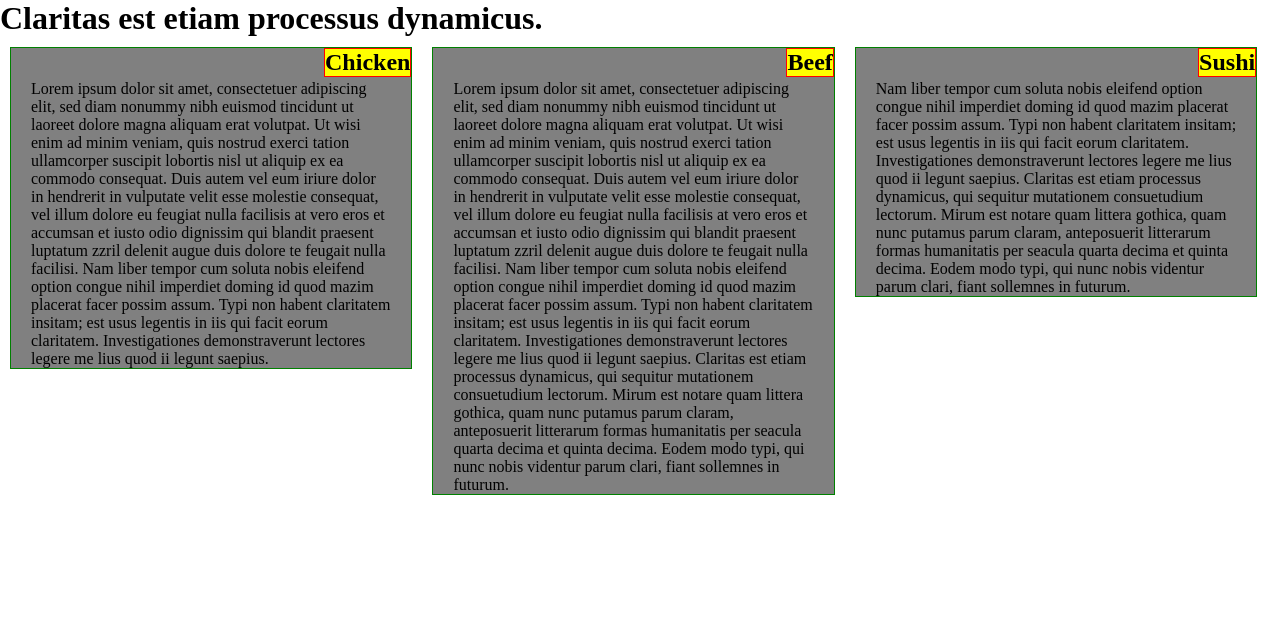
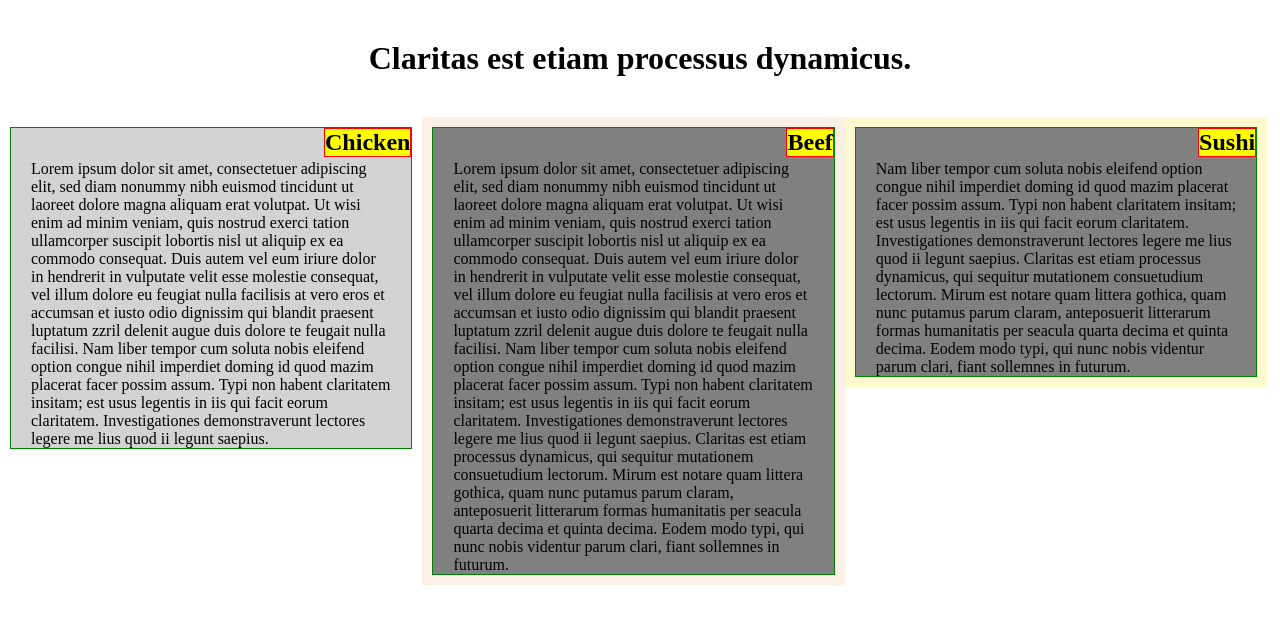
Before and after one commit to OscarPuga/htmlcss, a plain HTML site: page solution/index.html in a window 1280 px wide. Drawn offline with Linux system fonts and the light colour scheme.

Commit message:
center top text

```diff
--- a/solution/css/stylesheet.css
+++ b/solution/css/stylesheet.css
@@ -3,6 +3,10 @@
     margin: 0px;
 }
 
+.top {
+    text-align: center;
+    margin: 40px;
+}
 
 .row {
     width: 100%;
@@ -29,6 +33,19 @@
     border: 1px solid green;
     background: grey;
 }
+
+#one {
+    background: #d3d3d3;
+}
+
+#two {
+    background: #FAF0E6;
+}
+
+#three {
+    background: #FFFACD;
+}
+
 
 /* phone */
 @media (max-width: 767px) {
--- a/solution/index.html
+++ b/solution/index.html
@@ -7,12 +7,12 @@
     <link rel="stylesheet" href="css/stylesheet.css" type="text/css" />
 </head>
 <body>
-    <h1>
+    <h1 class="top">
         Claritas est etiam processus dynamicus.
     </h1>
     <div class="row">
         <section class="col-lg-4 col-md-6 col-sm-12">
-          <div class="frame">
+          <div class="frame" id="one">
             <h1 class="title">Chicken</h1>
             <p class="with-gutter">Lorem ipsum dolor sit amet, consectetuer adipiscing elit,
             sed diam nonummy nibh euismod tincidunt ut laoreet dolore
@@ -30,7 +30,7 @@
             demonstraverunt lectores legere me lius quod ii legunt saepius.</p>
           </div>
         </section>
-        <section class="col-lg-4 col-md-6 col-sm-12">
+        <section class="col-lg-4 col-md-6 col-sm-12" id="two">
           <div class="frame">
             <h1 class="title">Beef</h1>
             <p class="with-gutter">Lorem ipsum dolor sit amet, consectetuer adipiscing elit,
@@ -55,7 +55,7 @@
             in futurum.</p>
           </div>
         </section>
-        <section class="col-lg-4 col-md-12 col-sm-12">
+        <section class="col-lg-4 col-md-12 col-sm-12" id="three">
           <div class="frame">
             <h1 class="title">Sushi</h1>
             <p class="with-gutter">Nam liber tempor cum soluta nobis eleifend option congue
```
